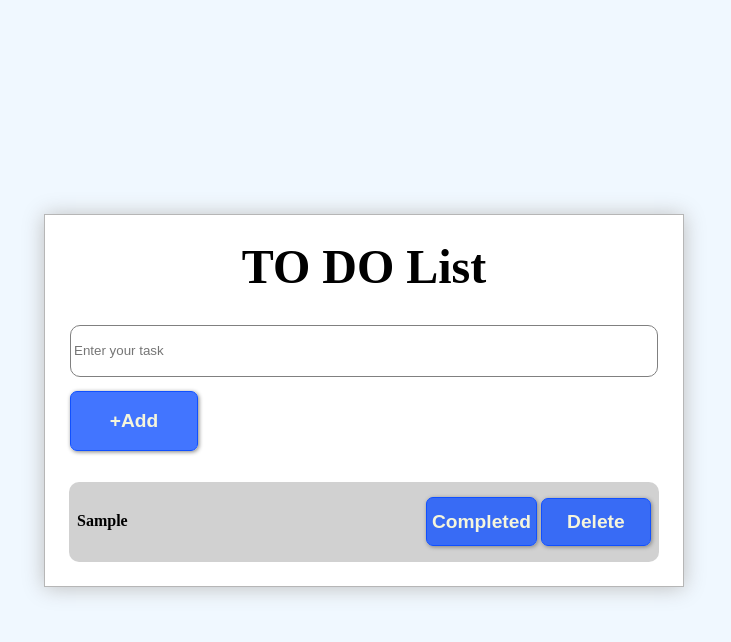
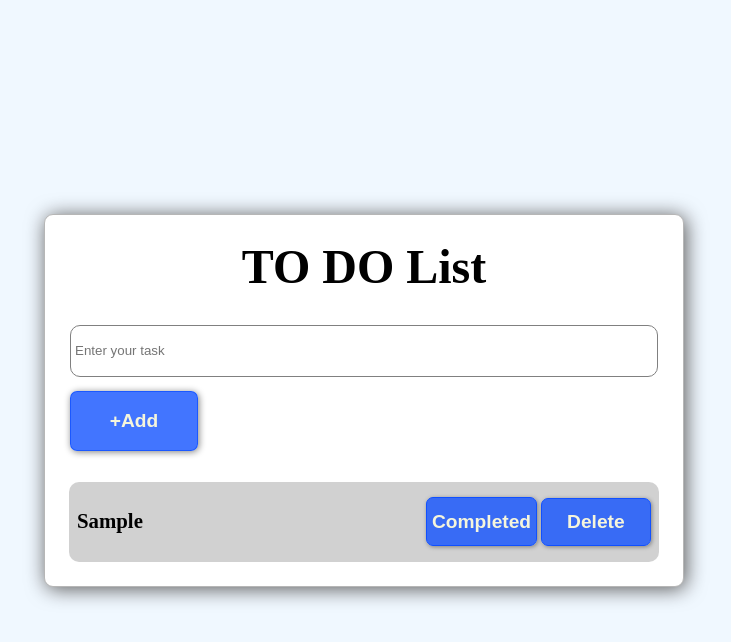
Before and after one commit to Patade-Soham/JavaScript_learning, a plain HTML site: page JavascriptsFuntasks/ToDo app/index.html in a window 1280 px wide. Both pictures are taken after typing "Sample" into the empty fields and a click on the button "+Add". Shown: the whole page, without its empty margins (276-1007 px from the left). Drawn offline with Linux system fonts and the light colour scheme.

Commit message:
made changes in UI(filler day)

```diff
--- a/JavascriptsFuntasks/ToDo app/style.css
+++ b/JavascriptsFuntasks/ToDo app/style.css
@@ -22,8 +22,9 @@
     align-items: center;
     justify-content: space-around;
     gap: 30px;
-    box-shadow: 0px 1px 20px rgb(190, 190, 190);;
+    box-shadow: 2px 2px 20px rgb(88, 87, 87);;
     background:white;
+    border-radius: 9px;
 }
 h1{
     font-size: 3rem;
@@ -47,7 +48,7 @@ input{
     width: 100%;
     height: 3.3rem;
     border: gray 1px solid;
-    padding: 3px;
+    padding: 4px;
     border-radius: 10px;
 }
 #form_button{
@@ -59,8 +60,13 @@ input{
     color: beige;
     font-family:Arial, Helvetica, sans-serif ;
     border-radius:7px;
-    border: 1px solid  rgb(16, 80, 255);
-    box-shadow: 1px 1px 4px gray;
+    border: 1px solid   rgba(16, 80, 255, 0.788);
+    box-shadow: 1px 1px 7px gray;
+}
+#form_button:hover{
+     background-color: rgb(0, 44, 165);
+     transform: scale(1.05)
+
 }
 .task{
     background:rgba(179, 179, 179, 0.603);
@@ -80,6 +86,8 @@ input{
     display: flex;
     align-items: center;
     color: black;
+    font-size: 1.3rem;
+    font-weight: bolder;
 }
 .delete{
     height: 3rem;
@@ -117,3 +125,150 @@ input{
 .textdecor{
     text-decoration: line-through solid black;
 }
+button:hover{
+    background-color: rgb(0, 44, 165);
+    transform: scale(1.05)
+}
+
+/*
+*{
+    margin: 0;
+    padding: 0;
+    box-sizing: border-box;
+}
+
+.container{
+    height: 100vh;
+    width: 100vw;
+    background: linear-gradient(135deg, #eaf2ff, #f8fbff);
+    display: flex;
+    flex-direction: column;
+    justify-content: center;
+    align-items: center;
+}
+
+#mainbox{
+    border: 1px solid #d6e0f5;
+    height:auto;
+    width: 40rem;
+    display: flex;
+    flex-direction: column;
+    padding: 1.5rem ;
+    align-items: center;
+    justify-content: space-around;
+    gap: 30px;
+    background:white;
+    border-radius: 14px;
+    box-shadow:
+        0px 10px 30px rgba(0, 60, 160, 0.15),
+        0px 4px 10px rgba(0, 0, 0, 0.08);
+}
+
+h1{
+    font-size: 3rem;
+    font-weight: 800;
+    color: #1e3a8a;
+}
+
+.todoform{
+    height: 8rem;
+    width: 100%;
+}
+
+#taskadd{
+    height: 100%;
+    width: 100%;
+    display: flex;
+    flex-direction: column;
+    justify-content: space-between;
+    align-items: flex-start;
+    padding: 1px;
+}
+
+input{
+    width: 100%;
+    height: 3.3rem;
+    border: 1px solid #c7d2fe;
+    padding: 8px 12px;
+    border-radius: 12px;
+    font-size: 1rem;
+    transition: all 0.25s ease;
+}
+
+input:focus{
+    outline: none;
+    border-color: #2563eb;
+    box-shadow: 0 0 0 3px rgba(37, 99, 235, 0.2);
+}
+
+#form_button,
+.delete,
+.Completed{
+    height: 3.5rem;
+    width: 8rem;
+    background: linear-gradient(135deg, #2563eb, #1e40af);
+    font-size: larger;
+    font-weight: bold;
+    color: white;
+    font-family: Arial, Helvetica, sans-serif;
+    border-radius: 10px;
+    border: none;
+    cursor: pointer;
+    box-shadow:
+        0px 6px 15px rgba(37, 99, 235, 0.35),
+        inset 0px -2px 4px rgba(0, 0, 0, 0.15);
+    transition: all 0.25s ease;
+}
+
+#form_button:hover,
+.delete:hover,
+.Completed:hover{
+    background: linear-gradient(135deg, #1d4ed8, #1e3a8a);
+    transform: translateY(-2px) scale(1.05);
+    box-shadow:
+        0px 10px 25px rgba(30, 64, 175, 0.45);
+}
+
+.task{
+    background: linear-gradient(135deg, #eef2ff, #e0e7ff);
+    width: 100%;
+    height: 5rem;
+    display: flex;
+    justify-content: space-around;
+    gap: 6px;
+    align-items: center;
+    border-radius: 14px;
+    padding: 10px;
+    box-shadow:
+        0px 6px 16px rgba(0, 0, 0, 0.1);
+    transition: all 0.25s ease;
+}
+
+.task:hover{
+    transform: translateY(-2px);
+    box-shadow:
+        0px 10px 25px rgba(0, 0, 0, 0.15);
+}
+
+.text{
+    width: 70%;
+    height: 70%;
+    display: flex;
+    align-items: center;
+    color: #0f172a;
+    font-size: 1.3rem;
+    font-weight: 700;
+}
+
+#taskbox{
+    width: 100%;
+    display: flex;
+    justify-content: space-around;
+    align-items: center;
+    border-radius: 10px;
+}
+
+.textdecor{
+    text-decoration: line-through;
+    color: #64748b;
+} */
```
